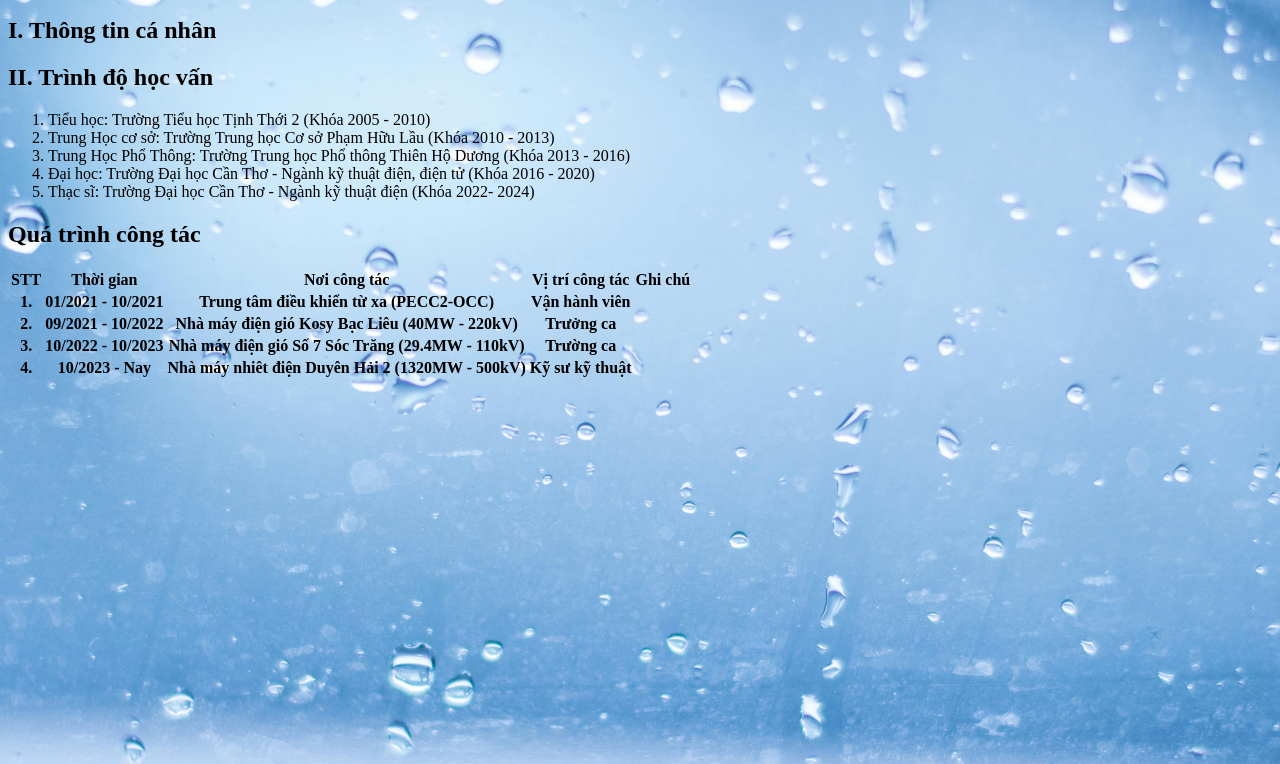
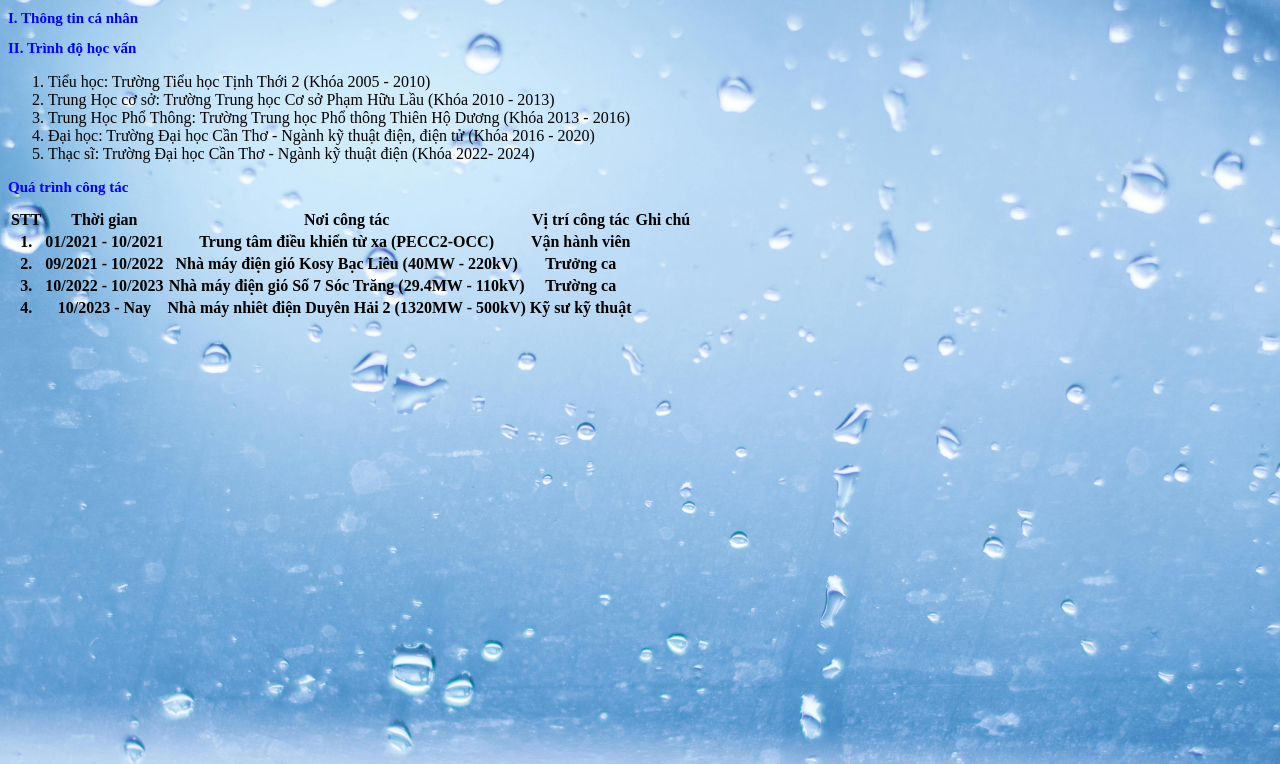
Before and after one commit to thanhhai190998/myprofile, a plain HTML site: page index.html in a window 1280 px wide. Shown: the part 36-800 px from the top of the page. Drawn offline with Linux system fonts and the light colour scheme.

Commit message:
Update index.css

```diff
--- a/index.css
+++ b/index.css
@@ -12,3 +12,9 @@ h1{
   font-family:"K2D";
   text-align: center;
 }
+h2{
+  color:blue;
+  font-family:"Readex Pro";
+  font-size:15px;
+  text-align:left;
+}
```
